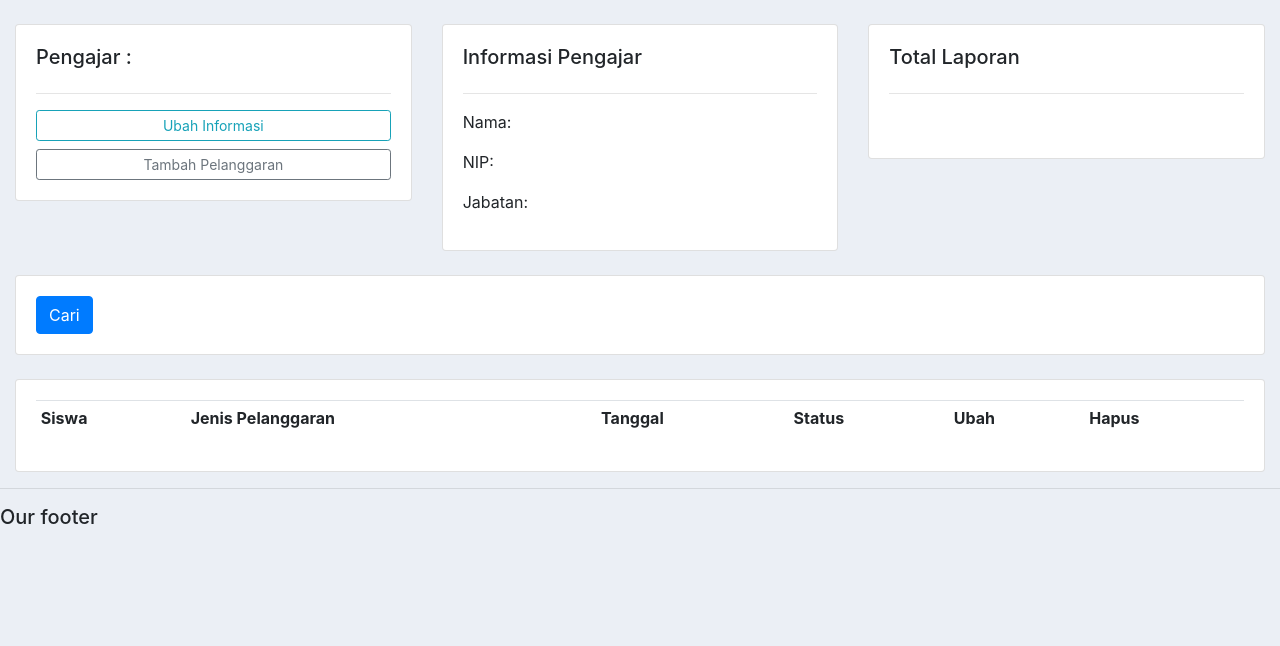
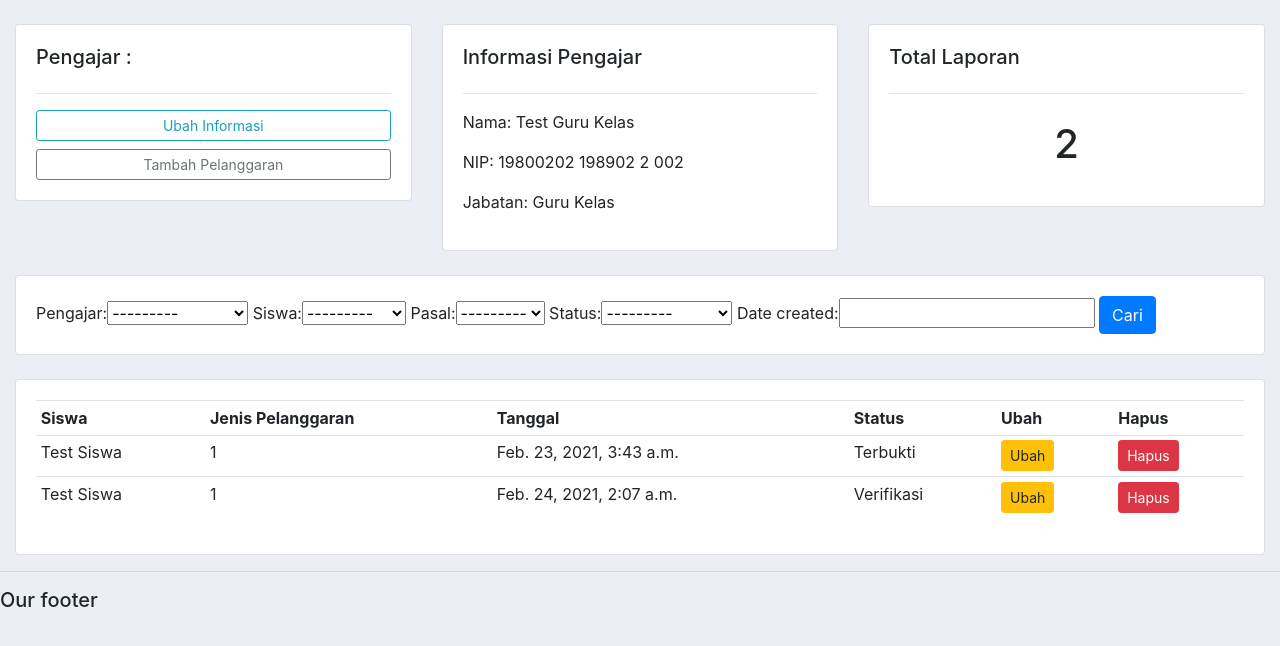
Before and after one commit to deocoding/skopel, a Django app: page /pengajar/1/ in a window 1280 px wide. Shown: the part 59-705 px from the top of the page. Run offline with Django 3.2, Linux system fonts and the light colour scheme; data comes from the database, SQL or seed files in the repository; both versions use the stored data as it was after the commit; lists and menus that the app fills with data are empty; some libraries are stand-ins or nearby versions.

Commit message:
dari: Desktop

```diff
--- a/skopel/settings.py
+++ b/skopel/settings.py
@@ -39,6 +39,8 @@ INSTALLED_APPS = [
     'django.contrib.staticfiles',
 
     'skor',
+
+    'django_filters',
 ]
 
 MIDDLEWARE = [
--- /dev/null
+++ b/skor/filters.py
@@ -0,0 +1,8 @@
+import django_filters
+
+from .models import *
+
+class PelanggaranFilter(django_filters.FilterSet):
+    class Meta:
+        model = Pelanggaran
+        fields = '__all__'
--- a/skor/templates/skor/pelanggaran_form.html
+++ b/skor/templates/skor/pelanggaran_form.html
@@ -9,7 +9,11 @@
             <div class="card card-body">
                 <form action="" method="post">
                     {% csrf_token %}
+                    {{ formset.management_form }}
+                    {% for form in formset %}
                     {{form}}
+                    <hr>
+                    {% endfor %}
                     <input type="submit" value="Simpan" name="Simpan">
                 </form>
             </div>
--- a/skor/templates/skor/pengajar.html
+++ b/skor/templates/skor/pengajar.html
@@ -19,9 +19,9 @@
             <div class="card card-body">
                 <h5>Informasi Pengajar</h5>
                 <hr>
-                <p>Nama: </p>
-                <p>NIP: </p>
-                <p>Jabatan: </p>
+                <p>Nama: {{pengajar.nama}}</p>
+                <p>NIP: {{pengajar.nip}}</p>
+                <p>Jabatan: {{pengajar.jabatan}}</p>
             </div>
         </div>
 
@@ -29,7 +29,7 @@
             <div class="card card-body">
                 <h5>Total Laporan</h5>
                 <hr>
-                <h1 style="text-align: center;padding: 10px"></h1>
+                <h1 style="text-align: center;padding: 10px">{{total_laporan}}</h1>
             </div>
         </div>
     </div>
@@ -40,7 +40,7 @@
         <div class="col">
             <div class="card card-body">
                 <form method="get">
-
+                    {{myFilter.form}}
                 <button class="btn btn-primary" type="submit">Cari</button>
             </form>
             </div>
@@ -61,7 +61,16 @@
                         <th>Ubah</th>
                         <th>Hapus</th>
                     </tr>
-
+                    {% for laporan in laporans %}
+                    <tr>
+                        <td>{{laporan.siswa}}</td>
+						<td>{{laporan.pasal}}</td>
+						<td>{{laporan.date_created}}</td>
+						<td>{{laporan.status}}</td>
+						<td><a class="btn btn-sm btn-warning" href="{% url 'ubah_pelanggaran' laporan.id %}">Ubah</a></td>
+						<td><a class="btn btn-sm btn-danger" href="{% url 'hapus_pelanggaran' laporan.id %}">Hapus</a></td>
+                    </tr>
+                    {% endfor %}
                 </table>
             </div>
         </div>
--- a/skor/views.py
+++ b/skor/views.py
@@ -1,8 +1,9 @@
 from django.shortcuts import render, redirect
-# from django.http import HttpResponse
+from django.forms import inlineformset_factory
 
 from .models import *
 from .forms import PelanggaranForm
+from .filters import PelanggaranFilter
 
 def home(request):
     pengajars = Pengajar.objects.all()
@@ -47,23 +48,35 @@ def siswa(request, pk):
 
 def pengajar(request, pk):
     pengajar = Pengajar.objects.get(id=pk)
+    laporans = pengajar.pelanggaran_set.all()
+    total_laporan = laporans.count()
+
+    myFilter = PelanggaranFilter()
+
     context = {
-        'pengajar': pengajar
+        'pengajar': pengajar,
+        'laporans': laporans,
+        'total_laporan': total_laporan,
+        'myFilter': myFilter
     }
+    print(laporans)
     return render(request, 'skor/pengajar.html', context)
 
 def buatPelanggaran(request, pk):
+    PelanggaranFormSet = inlineformset_factory(Pengajar, Pelanggaran, fields=('siswa', 'pasal', 'status'), extra=5)
     pengajar = Pengajar.objects.get(id=pk)
-    form = PelanggaranForm(initial={'pengajar':pengajar})
+    formset = PelanggaranFormSet(queryset=Pelanggaran.objects.none(), instance=pengajar)
+    # form = PelanggaranForm(initial={'pengajar':pengajar})
     if request.method == 'POST':
         # print('Printing POST: ', request.POST)
-        form = PelanggaranForm(request.POST)
-        if form.is_valid():
-            form.save()
+        # form = PelanggaranForm(request.POST)
+        formset = PelanggaranFormSet(request.POST, instance=pengajar)
+        if formset.is_valid():
+            formset.save()
             return redirect('/')
 
     context = {
-        'form': form
+        'formset': formset
     }
 
     return render(request, 'skor/pelanggaran_form.html', context)
```
Also changed, not shown: db.sqlite3.
